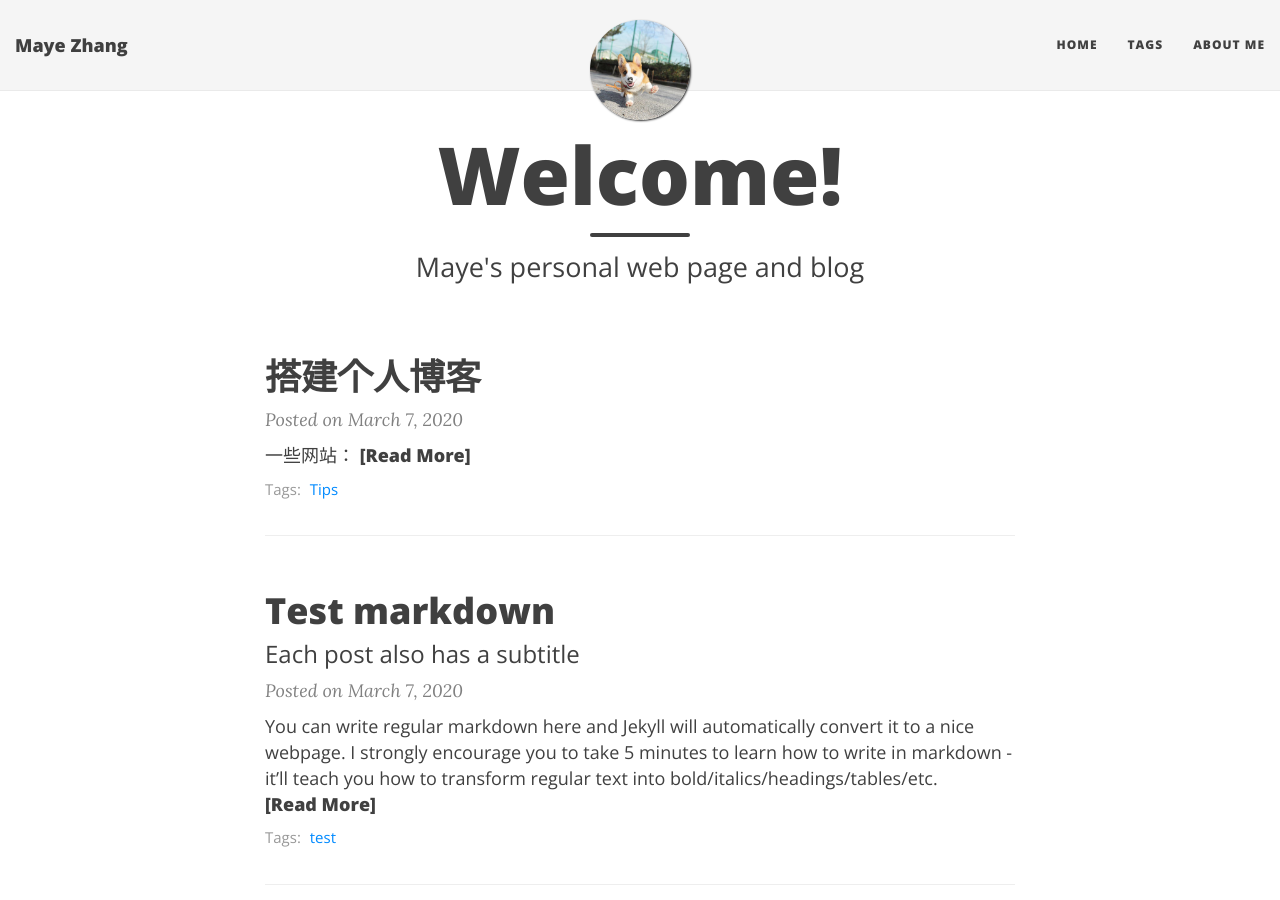
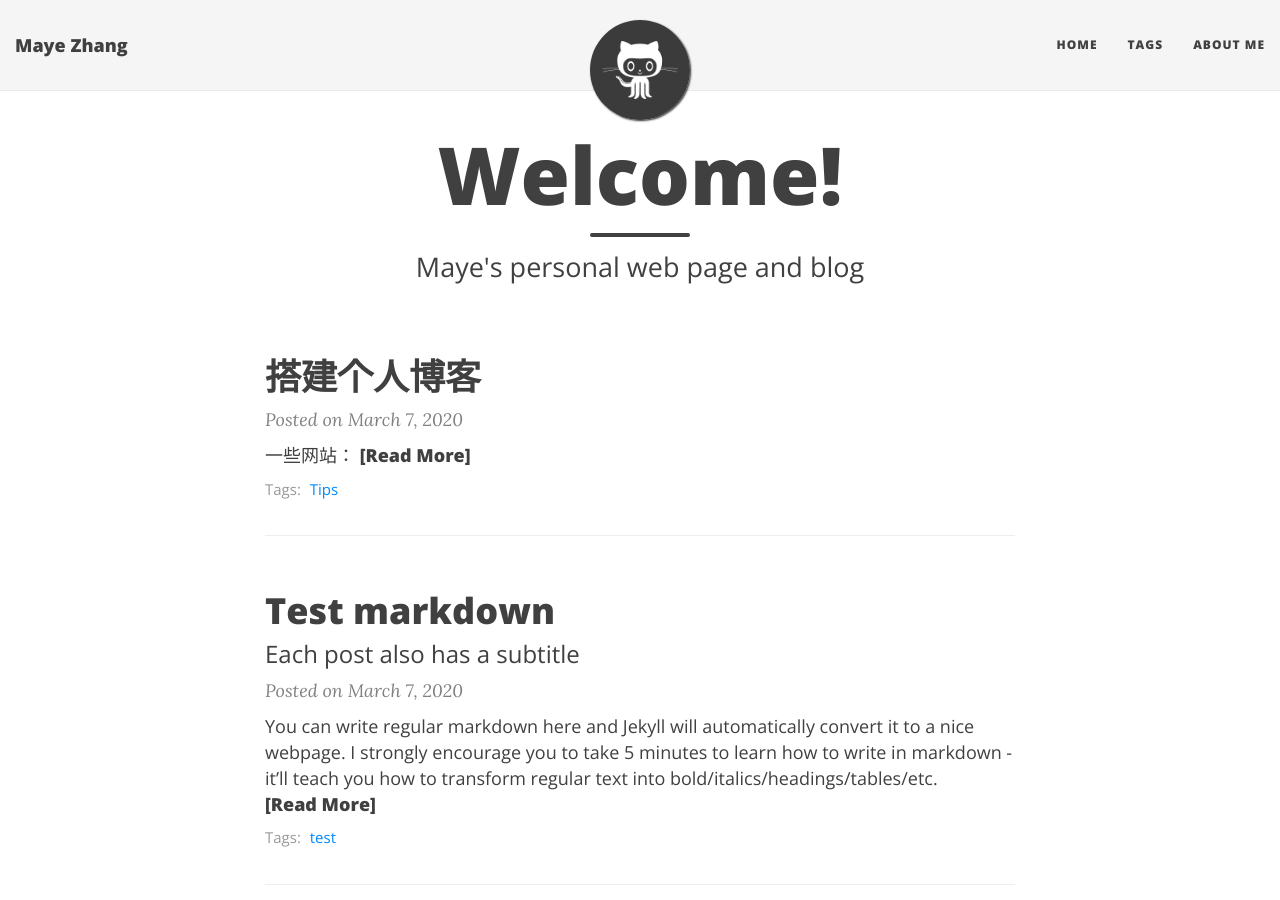
Before and after one commit to MayeZhang/MayeZhang.github.io, a Jekyll site: the page built from index.html, in a window 1280 px wide and 900 px high. Built offline with Jekyll 4.4.1, drawn with Linux system fonts in a browser that asks for light colours; nearby versions of some CDN libraries; the list of posts is cut into pages by our own code.

Commit message:
Update _config.yml

```diff
--- a/_config.yml
+++ b/_config.yml
@@ -28,7 +28,7 @@ navbar-links:
 
 # Image to show in the navigation bar - image must be a square (width = height)
 # Remove this parameter if you don't want an image in the navbar
-avatar: "/img/Dog.JPG"
+avatar: "/img/avatar-icon.png"
 
 # If you want to have an image logo in the top-left corner instead of the title text,
 # then specify the following parameter
```
